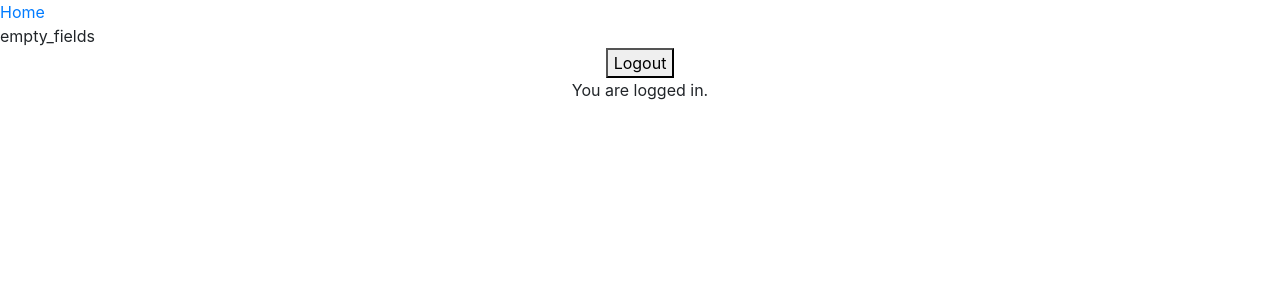
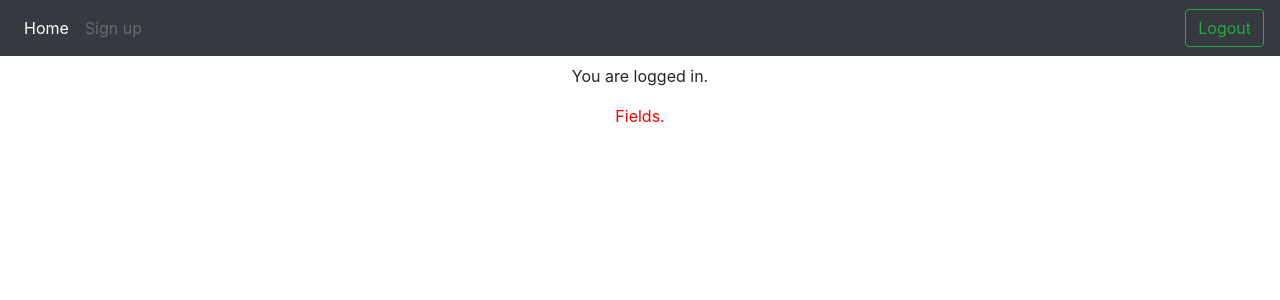
Before and after one commit to HunkevychPhilip/Login-system, a PHP site: page /?error=empty_fields in a window 1280 px wide. Shown: the top 300 px of the page. Run offline with PHP 8.4, Linux system fonts and the light colour scheme; the visitor is signed in with stand-in values (Sample User, id 1).

Commit message:
Forms refactoring. Error messages were added.

```diff
--- a/header.php
+++ b/header.php
@@ -13,20 +13,36 @@
         </head>
         <body>
 
-        <header class="black">
-            <nav>
-                <a href="index.php">Home</a>
-            </nav>
+        <header>
+            <div class="container">
+                <nav class="navbar navbar-expand-md navbar-dark fixed-top bg-dark"> <!--  fixed-top-->
+                    <div class="collapse navbar-collapse">
+                        <ul class="navbar-nav mr-auto">
+                            <li class="nav-item active">
+                                <a class="nav-link" href="index.php">Home</a>
+                            </li>
+                            <li class="nav-item">
+                                <?php if (!isset($_SESSION['username'])): ?>
+                                    <?= '<a class="nav-link active" href="index.php?sighup_form=true">Sign up</a>' ?>
+                                <?php else: ?>
+                                    <?= '<a class="nav-link disabled" href="#">Sign up</a>' ?>
+                                <?php endif; ?>
+                            </li>
+                        </ul>
+                        <!-- Login form-->
+                        <?php if (!isset($_SESSION['username']) && $_GET['sighup_form'] == true): ?>
+                            <?php include 'includes/form/sighup.html'; ?>
+                        <?php elseif (!isset($_SESSION['username']) && $_GET['sighup_success'] == true): ?>
+                            <?php include 'includes/form/login.html'; ?>
+                        <?php elseif (!isset($_SESSION['username'])): ?>
+                            <?php include 'includes/form/login.html'; ?>
+                        <?php else: ?>
+                            <?php include 'includes/form/logout.html'; ?>
+                        <?php endif; ?>
+                        <!-- /Login form-->
 
-                <?php echo $_GET['error']; ?>
 
-            <!-- login form-->
-            <?php
-            if (!isset($_SESSION['username'])) {
-                include 'includes/form/login.html';
-            } else {
-                include 'includes/form/logout.html';
-            }
-            ?>
-            <!-- /login form -->
+                    </div>
+                </nav>
+            </div>
         </header>
--- a/includes/db.inc.php
+++ b/includes/db.inc.php
@@ -2,11 +2,11 @@
 
 $server_name = 'localhost';
 $db_user_name = 'root';
-$db_user_password = '';
+$db_user_password = 'test';
 $db_name = 'loginSystem';
 
 $conn = mysqli_connect($server_name, $db_user_name, $db_user_password, $db_name);
 
 if (!$conn) {
-    die('Connection failed.' . mysqli_connect_error());
+    die('Connection failed. ' . mysqli_connect_error());
 }
--- a/includes/form/logout.html
+++ b/includes/form/logout.html
@@ -1,5 +1,3 @@
-<div class="container text-center">
-    <form action="includes/logout.inc.php" method="post">
-        <button type="submit" name="logout-submit">Logout</button>
-    </form>
-</div>
+<form class="form-inline mt-2 mt-md-0" action="includes/logout.inc.php" method="post">
+    <button class="btn btn-outline-success my-2 my-sm-0" type="submit" name="logout-submit">Logout</button>
+</form>
--- a/index.php
+++ b/index.php
@@ -1,7 +1,8 @@
 <?php require 'header.php'?>
 
-    <main>
-        <div class="container text-center">
+<main class="container mt-5 pt-3 text-center">
+
+    <div class="text-center">
         <?php
         $message = '';
         if (isset($_SESSION['username'])) {
@@ -10,8 +11,36 @@
             $message = 'You are logged out.';
         }
         ?>
+        <p><?= $message ?></p>
 
-            <p><?= $message ?></p>
+        <?php
+        if ($_GET['error']) {
+            if ($_GET['error'] == 'empty_fields') {
+                echo '<p style="color: red;">Fields.</p>';
+            } elseif ($_GET['error'] == 'invalid_email_uid') {
+                echo '<p style="color: red;">Email and username.</p>';
+            } elseif ($_GET['error'] == 'invalid_email') {
+                echo '<p style="color: red;">Email.</p>';
+            } elseif ($_GET['error'] == 'invalid_uid') {
+                echo '<p style="color: red;">Username.</p>';
+            } elseif ($_GET['error'] == 'password_check') {
+                echo '<p style="color: red;">Passwords.</p>';
+            } elseif ($_GET['error'] == 'sql_error_init') {
+                echo '<p style="color: red;">Sql stmt error (SELECT username FROM users WHERE username=\'yourUsername\'.</p>';
+            } elseif ($_GET['error'] == 'uid_exists') {
+                echo '<p style="color: red;">Username already taken.</p>';
+            } elseif ($_GET['error'] == 'sql_error_second') {
+                echo '<p style="color: red;">Sql stmt error (INSERT INTO users (username, email, password) VALUES (?, ?, ?);.</p>';
+            } elseif ($_GET['error'] == 'wrong_password') {
+                echo '<p style="color: red;">Wrong password.</p>';
+            }elseif ($_GET['error'] == 'uid_does_not_exist') {
+                echo '<p style="color: red;">There is no such email or username.</p>';
+            }
+        } elseif ($_GET['sighup'] == 'success') {
+            echo '<p style="color: green;">Sighup successful!</p>';
+        }
+        ?>
+
     </div>
 </main>
 
```
Also changed, not shown: includes/form/login.html (+5 -10 lines), includes/form/sighup.html (added, +7 -0 lines), includes/sighup.inc.php (+10 -10 lines), sighup.php (+1 -8 lines). Lines whose indentation alone changed are shown as unchanged.
